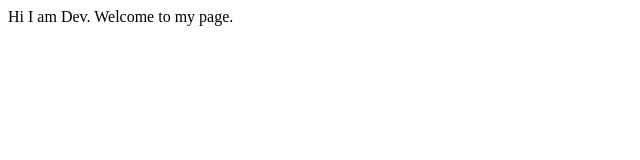
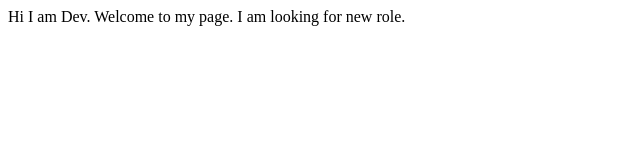
Before and after one commit to Debaranjan96/mark15-projects, a plain HTML site: page index.html in a window 1280 px wide. Shown: the whole page, without its empty margins (0-640 px from the left). Drawn offline with Linux system fonts and the light colour scheme.

Commit message:
update: new line

```diff
--- a/index.html
+++ b/index.html
@@ -9,5 +9,6 @@
 <body>
     Hi I am Dev.
     Welcome to my page.
+    I am looking for new role.
 </body>
 </html>
```
